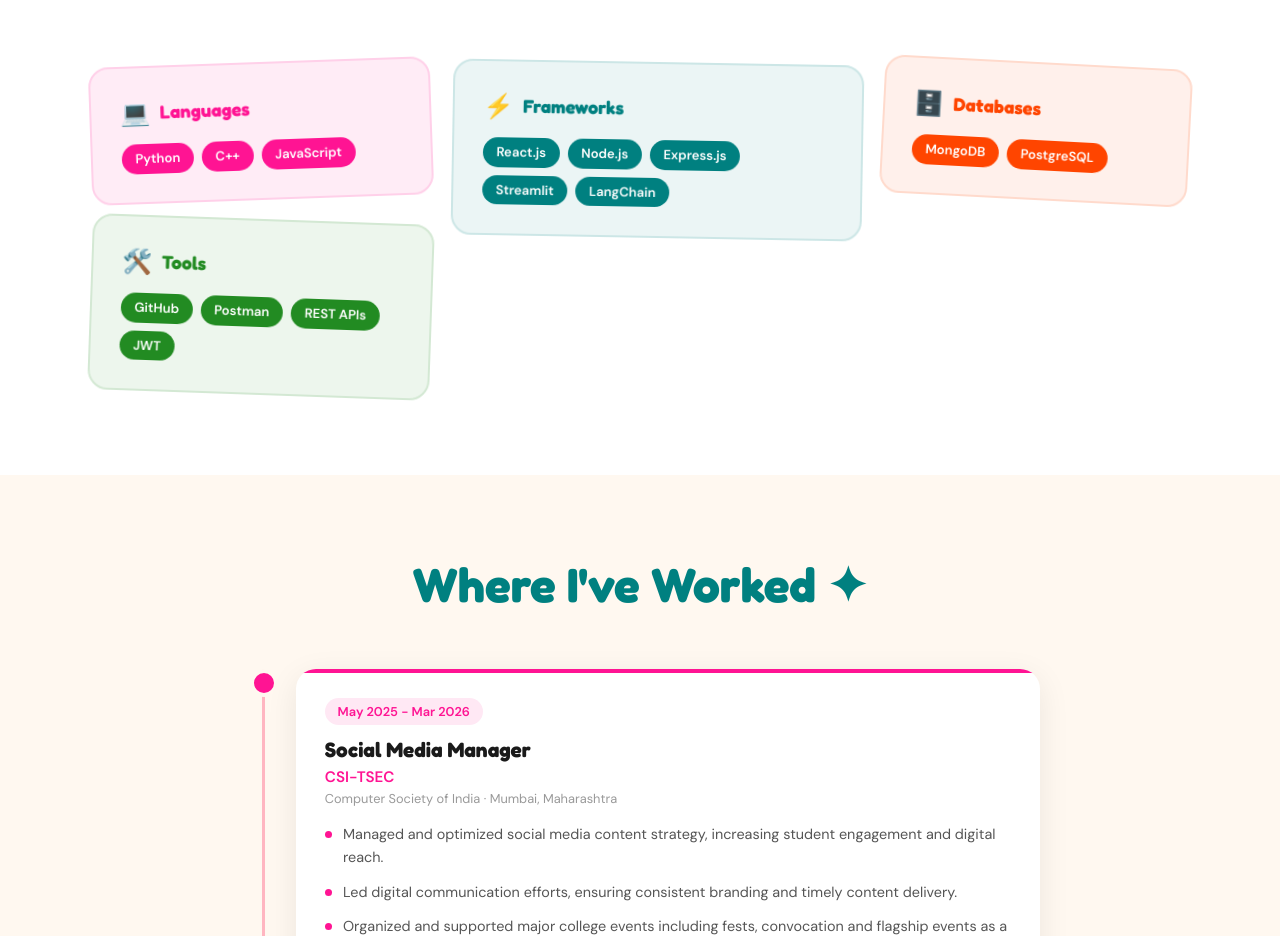
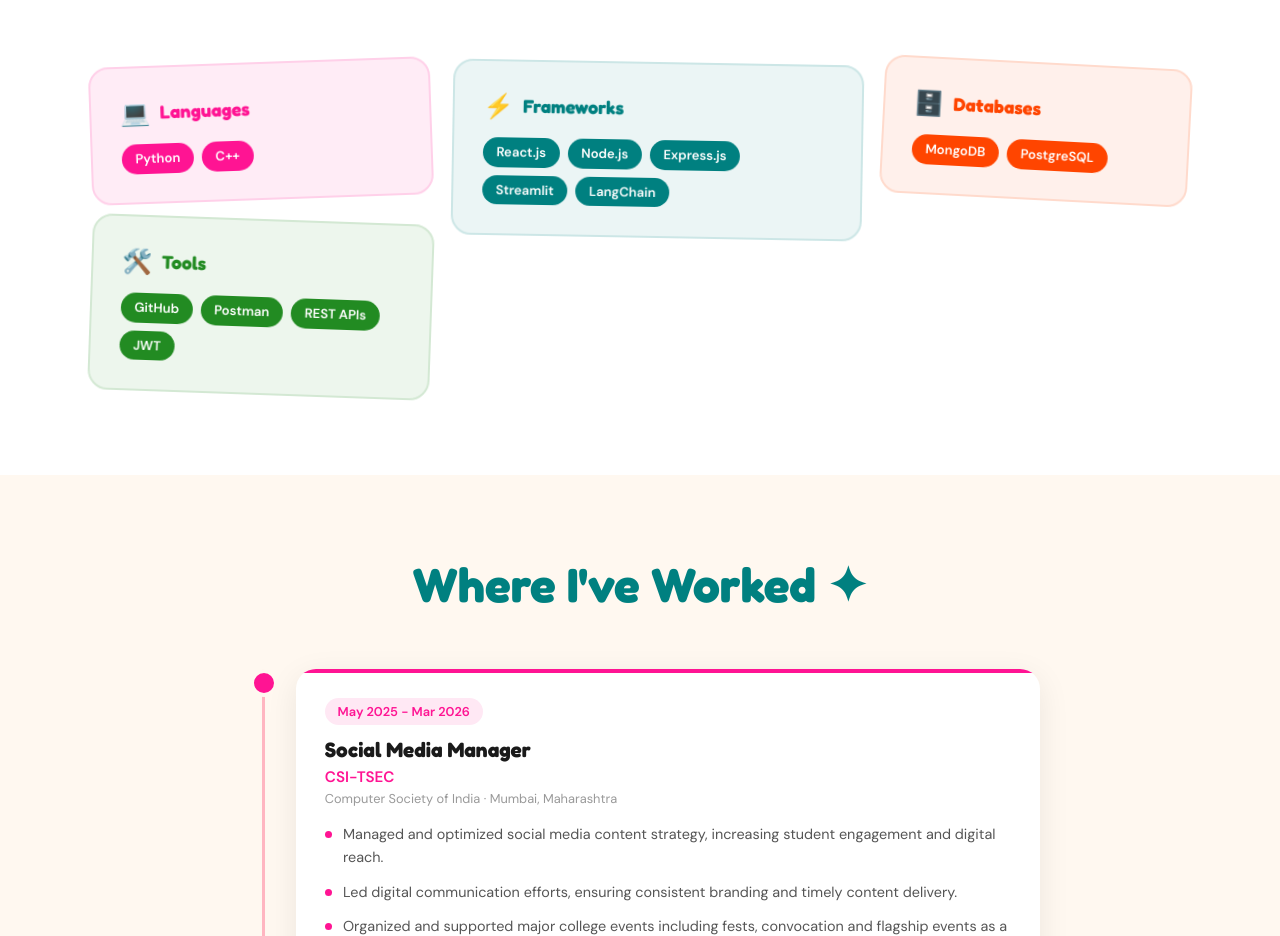
Before and after one commit to shenoyshivani/portfolio-website, a React (Vite) app in the folder client/: page / in a window 1280 px wide. Shown: the part 2401-3337 px from the top of the page. Built offline with nearby package versions, Linux system fonts and the light colour scheme.

Commit message:
Remove JavaScript from Languages

```diff
--- a/client/src/components/Skills.jsx
+++ b/client/src/components/Skills.jsx
@@ -4,7 +4,7 @@
 const skillCategories = [
   {
     title: 'Languages',
-    skills: ['Python', 'C++', 'JavaScript'],
+    skills: ['Python', 'C++'],
     color: 'var(--magenta)',
     emoji: '💻',
   },
```
